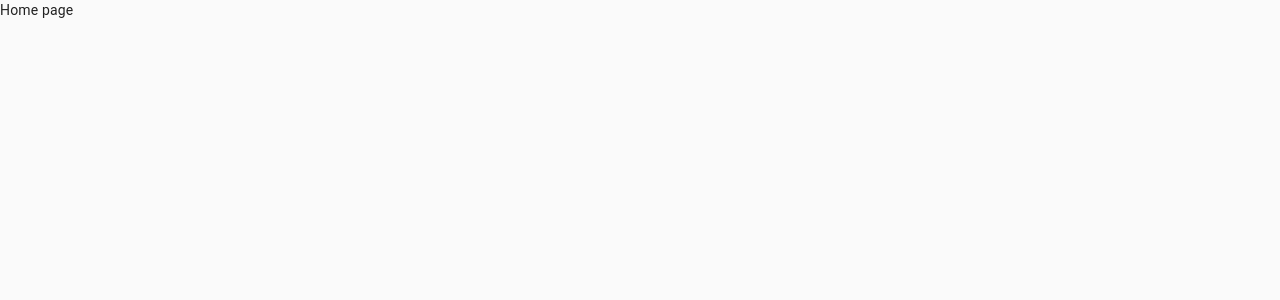
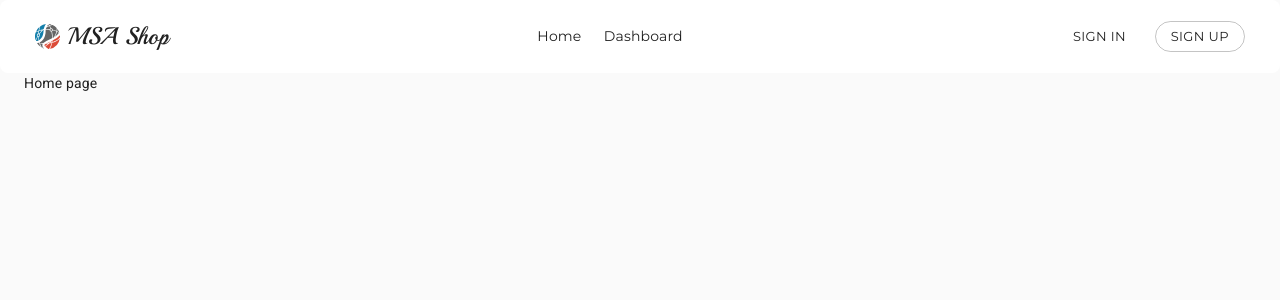
Before and after one commit to MSAShop/front-end, a Next.js app: page / in a window 1280 px wide. Shown: the top 300 px of the page. Built offline with nearby package versions, Linux system fonts and the light colour scheme.

Commit message:
Add `Header` to layout

```diff
--- a/jsconfig.json
+++ b/jsconfig.json
@@ -3,9 +3,9 @@
   "compilerOptions": {
     "baseUrl": ".",
     "paths": {
-      "@root/*": ["./*"],
       "@utils/*": ["./src/utils/*"],
       "@components/*": ["./src/components/*"],
+      "@root/*": ["./*"]
     }
   }
 }
--- a/pages/_app.js
+++ b/pages/_app.js
@@ -9,6 +9,7 @@ import {
 } from '@material-ui/core/styles';
 
 import theme from '@utils/theme';
+import Layout from '@components/layout';
 
 
 export default class MyApp extends App {
@@ -34,7 +35,9 @@ export default class MyApp extends App {
           <ThemeProvider theme={theme}>
             <StylesProvider injectFirst>
               <CssBaseline />
-              <Component {...pageProps} />
+              <Layout>
+                <Component {...pageProps} />
+              </Layout>
             </StylesProvider>
           </ThemeProvider>
         </MuiThemeProvider>
--- a/pages/_document.js
+++ b/pages/_document.js
@@ -8,9 +8,11 @@ export default class MyDocument extends Document {
     return (
       <html lang='en' dir='ltr'>
         <Head>
-        <link
-          href="https://fonts.googleapis.com/css?family=Playball&display=swap&subset=latin-ext"
-          rel="stylesheet"/>
+          <link
+            href="https://fonts.googleapis.com/css?family=Playball&display=swap&subset=latin-ext"
+            rel="stylesheet"
+          />
+          <link href="https://fonts.googleapis.com/css?family=Lato|Montserrat|Roboto&display=swap" rel="stylesheet" />
         </Head>
         <body>
           <Main />
--- /dev/null
+++ b/src/components/common/flex/index.js
@@ -0,0 +1,5 @@
+import Box from '@material-ui/core/Box';
+
+const Flex = props => <Box display='flex' alignItems='center' {...props} />;
+
+export default Flex;
--- a/src/components/header/header.styled.js
+++ b/src/components/header/header.styled.js
@@ -1,14 +1,24 @@
+// Styled-components
 import styled from 'styled-components';
+
+// Material-ui core
+import Button from '@material-ui/core/Button';
+
+// Main core
 import Card from '@components/card';
-import { lighten } from '@material-ui/core/styles';
+import { getColorInStyle } from '@utils/functions';
+
+///////////////////////////////////////
 
 export const HeaderWrapperStyled = styled(Card)`
   position: sticky;
-  margin: 0.8em 0em 2em;
-  top: 0.8em;
   z-index: 1000;
-  box-shadow: 0px 4px 20px 5px ${lighten('#000', 0.94)};
+  min-width: 600px;
+  box-shadow: none;
+  font-family: 'Montserrat', sans-serif;
 `
+
+///////////////////////////////////////
 
 export const BrandNameStyled = styled.a`
   font-size: 1.5rem;
@@ -18,8 +28,30 @@ export const BrandNameStyled = styled.a`
   font-family: 'Playball', cursive;
 `
 
+///////////////////////////////////////
+
 const logoSize = 25;
 export const LogoStyled = styled.img`
   width: ${logoSize}px;
   height: ${logoSize}px;
 `
+
+///////////////////////////////////////
+
+const buttonAttrs = () => ({ size: 'small', disableFocusRipple: true });
+export const ButtonStyled = styled(Button).attrs(buttonAttrs)`
+  margin-left: 0.8em;
+  min-width: 90px;
+  font-family: 'Montserrat', sans-serif;
+`
+
+///////////////////////////////////////
+
+export const NavbarLinkStyled = styled.a`
+  margin: 0em 0.8em;
+  cursor: pointer;
+
+  :hover {
+    color: ${getColorInStyle({ name: 'primary.light' })};
+  }
+`
--- a/src/components/header/index.js
+++ b/src/components/header/index.js
@@ -1,14 +1,21 @@
-import Box from '@material-ui/core/Box';
+// Next.js
 import Link from 'next/link';
 
+// Material-ui core
+import Container from '@material-ui/core/Container';
+
+// Main core
+import Flex from '@components/common/flex';
+
+// Styles
 import {
 	HeaderWrapperStyled,
 	BrandNameStyled,
-	LogoStyled
+	LogoStyled,
+  ButtonStyled,
+  NavbarLinkStyled
 } from './header.styled';
 
-
-const Flex = props => <Box display='flex' alignItems='center' {...props} />;
 
 const Brand = () => (
   <Flex>
@@ -19,11 +26,31 @@ const Brand = () => (
   </Flex>
 );
 
+const NavbarLink = ({ href = '#', as, ...props }) => {
+
+  return (
+    <Link href={href} as={as}>
+      <NavbarLinkStyled {...props}/>
+    </Link>
+  )
+}
+
+const Navbar = () => {
+
+  return (
+    <Flex component='nav'>
+      <NavbarLink>Home</NavbarLink>
+      <NavbarLink>Dashboard</NavbarLink>
+    </Flex>
+  )
+}
+
 const UserActions = () => {
 
   return (
     <Flex>
-
+      <ButtonStyled variant='text'>Sign in</ButtonStyled>
+      <ButtonStyled variant='outlined'>Sign up</ButtonStyled>
     </Flex>
   )
 }
@@ -32,8 +59,13 @@ const Header = () => {
 
   return (
     <HeaderWrapperStyled>
-      <Brand />
-      <UserActions />
+      <Container>
+        <Flex justifyContent='space-between'>
+          <Brand />
+          <Navbar />
+          <UserActions />
+        </Flex>
+      </Container>
     </HeaderWrapperStyled>
   )
 }
--- a/src/components/layout/index.js
+++ b/src/components/layout/index.js
@@ -1,12 +1,17 @@
+// Material-ui core
 import Container from '@material-ui/core/Container';
+
+// Main core
 import Header from '@components/header';
 
 const Layout = ({ children }) => {
   return (
-    <Container>
+    <>
       <Header />
-      {children}
-    </Container>
+      <Container>
+        {children}
+      </Container>
+    </>
   )
 }
 
```
